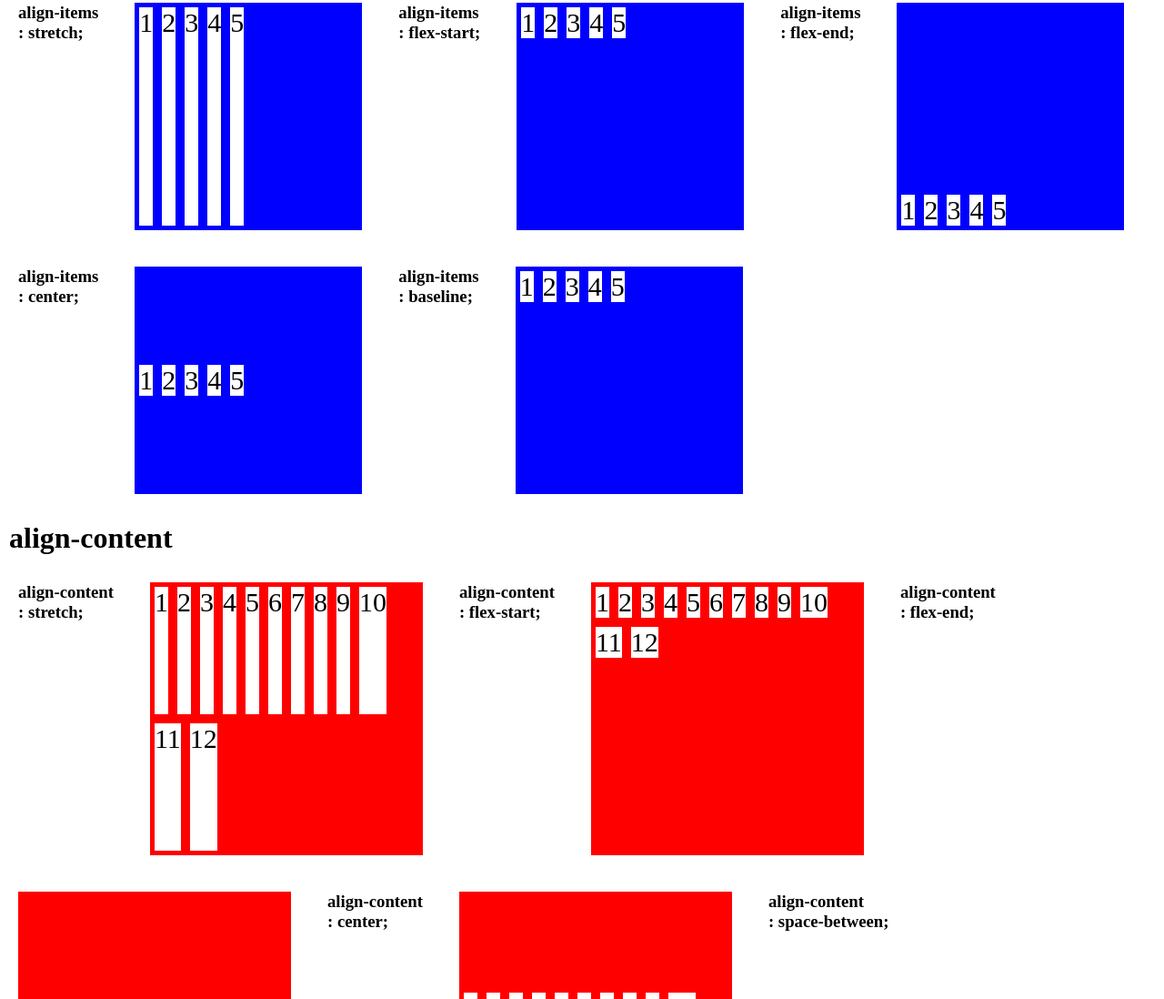
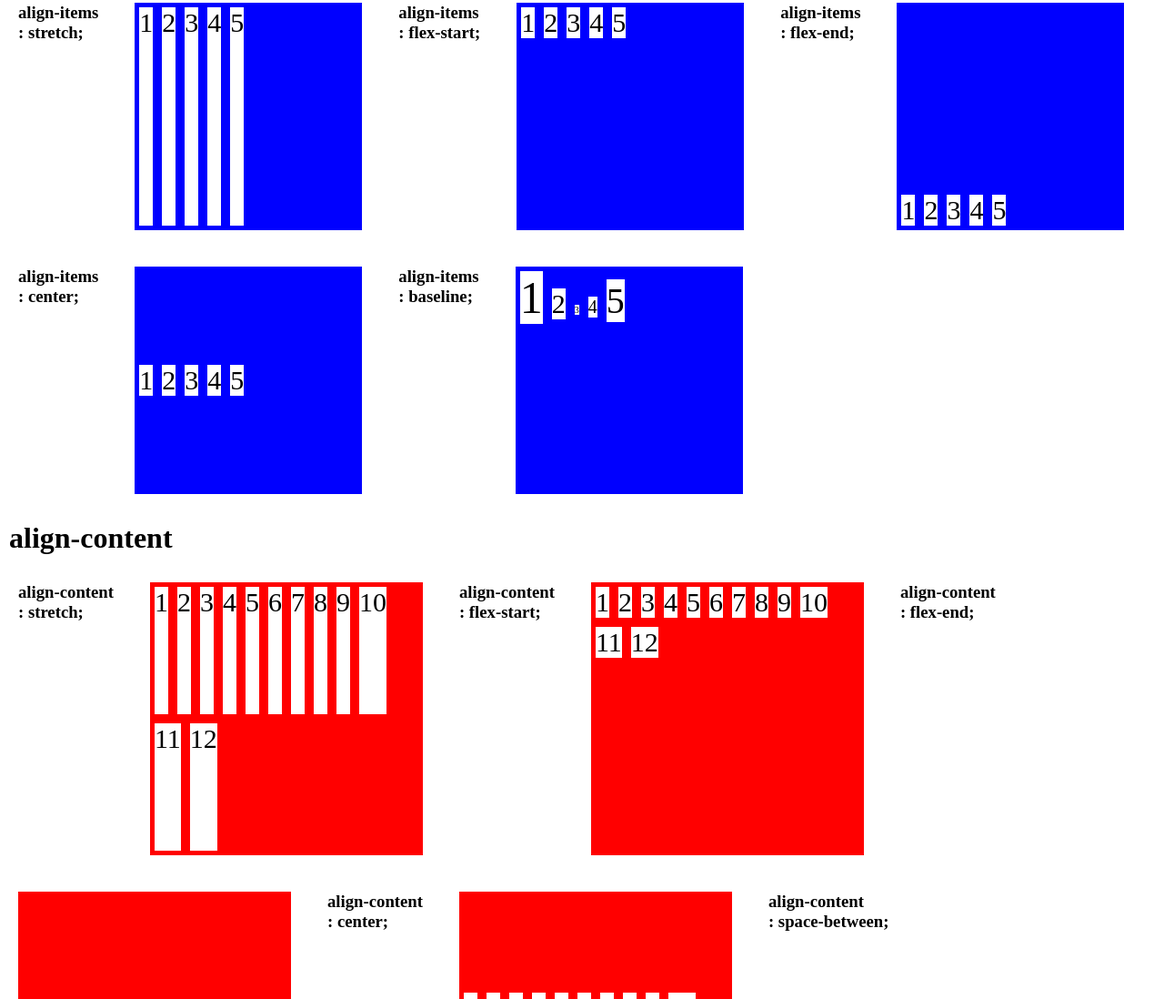
Before and after one commit to yoshikaneichimura/flex, a plain HTML site: page index.html in a window 1280 px wide. Shown: the part 2500-3598 px from the top of the page at 91% size. Drawn offline with Linux system fonts and the light colour scheme.

Commit message:
[Update]align-items

```diff
--- a/style.css
+++ b/style.css
@@ -294,7 +294,22 @@ h3 {
 .align-items-flex-baseline > div {
   background-color: #fff;
   margin: 5px;
+}
+
+.align-items-flex-baseline > div:nth-child(1) {
+  font-size: 50px;
+}
+.align-items-flex-baseline > div:nth-child(2) {
   font-size: 30px;
+}
+.align-items-flex-baseline > div:nth-child(3) {
+  font-size: 10px;
+}
+.align-items-flex-baseline > div:nth-child(4) {
+  font-size: 20px;
+}
+.align-items-flex-baseline > div:nth-child(5) {
+  font-size: 40px;
 }
 
 /*align-co¥ntent*/
```
